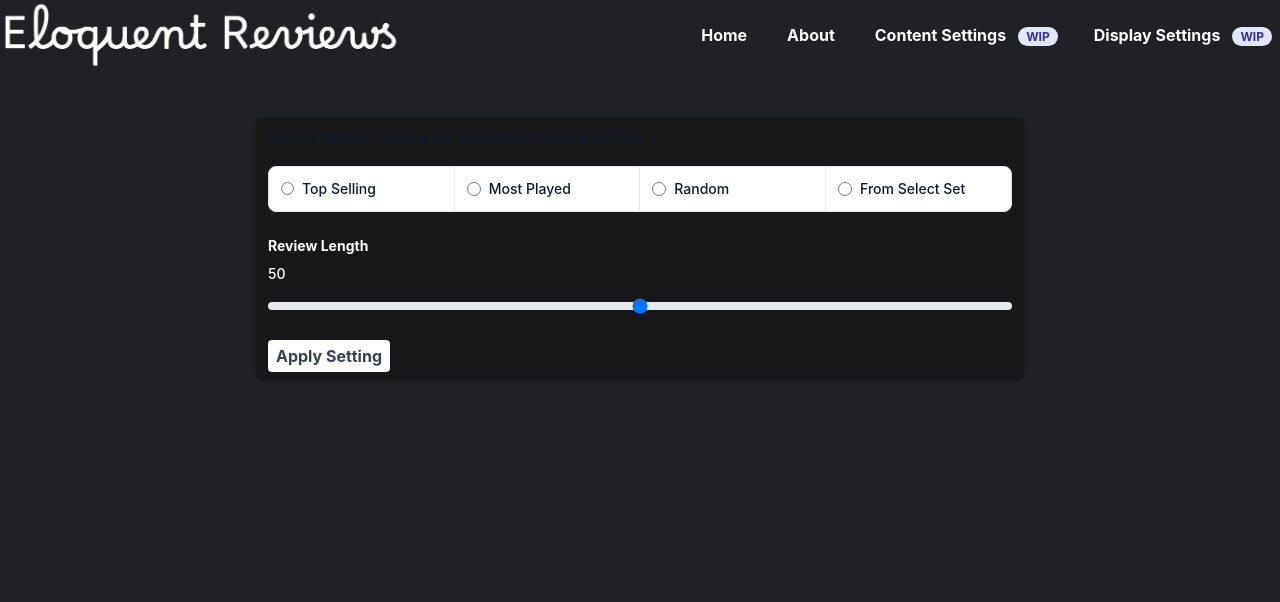
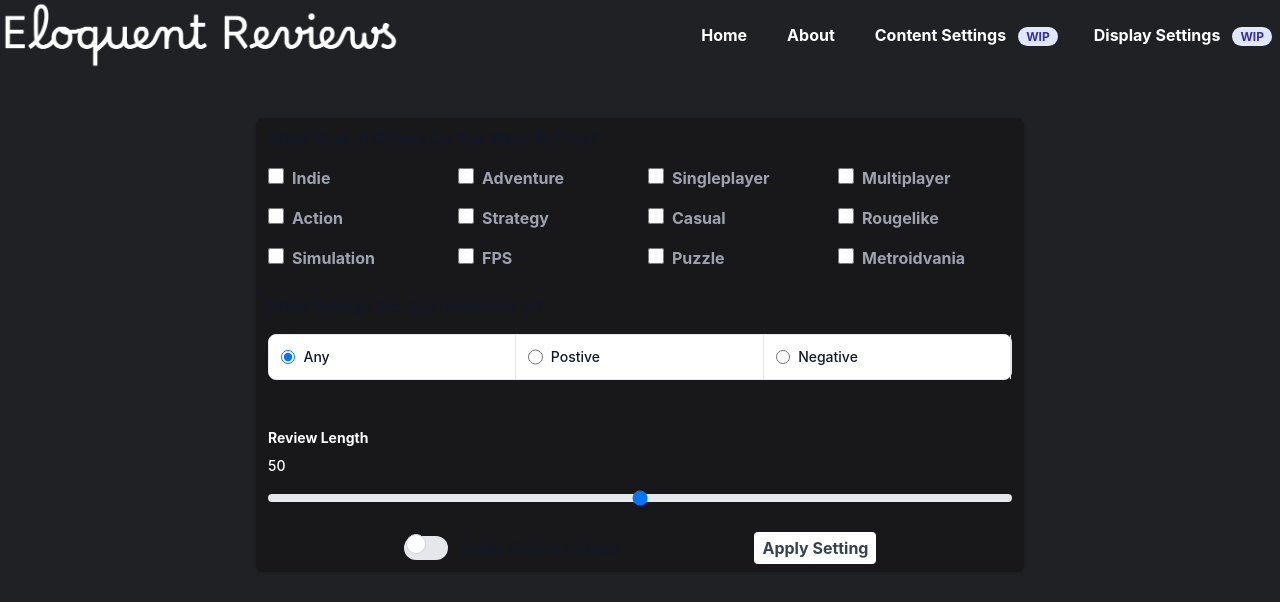
Before and after one commit to ChrisCaliendo/EloquentReviews, a React (Create React App) app in the folder frontEnd/: page /content_settings in a window 1280 px wide. Shown: the top 602 px of the page. Built offline with nearby package versions, Linux system fonts and the light colour scheme; a web font is replaced by a local one.

Commit message:
added checkbox to content settings

```diff
--- a/frontEnd/src/ContentManagement.js
+++ b/frontEnd/src/ContentManagement.js
@@ -6,10 +6,11 @@ export const ContentManager = ({ children }) => {
     const [contentConfig, setContentConfig] = useState({
 
         useConfig: false,
-        gameType: '',
+        gameType: 'Funny',
+        gameRating: 'Any',
         reviewLength: 50,
-        lengthType: '',
-        gameSearchTag: ''
+        lengthType: ''
+
 
     })
 
--- a/frontEnd/src/ContentSettings.js
+++ b/frontEnd/src/ContentSettings.js
@@ -1,5 +1,6 @@
 import { useState, useContext } from "react";
 import { useContentConfig } from "./ContentManagement";
+import SteamTag from "./SteamTag";
 //import {useSettingsContext} from '../.'
 
 const ContentSettings = () => {
@@ -8,9 +9,9 @@ const ContentSettings = () => {
 
     const [useConfig, setUseConfig] = useState(contentConfig.useConfig)
     const [gameType, setGameType] = useState(contentConfig.gameType)
+    const [reviewRating, setRating] = useState(contentConfig.gameRating)
     const [reviewLength, setReviewLimit] = useState(contentConfig.reviewLength) //from 30 to 250
     const [lengthType, setLengthType] = useState(contentConfig.lengthType)
-    const [gameSearchName, setGameSearchName] = useState(contentConfig.gameSearchName)
 
     const applyContentSettings = () => {
         setContextConfig({
@@ -18,43 +19,74 @@ const ContentSettings = () => {
             gameType: gameType,
             reviewLength: reviewLength,
             lengthType: lengthType,
-            gameSearchName: gameSearchName
+            reviewRating: reviewRating
         })
     };
 
     const handleSliderChange = (event) => {
         setReviewLimit(event.target.value);
     };
+
+    const handleTypeChange = (event) => {
+        setGameType(event.target.value);
+    };
+
+    const handleRatingChange = (event) => {
+        setRating(event.target.value);
+    };
+
+    const handleToggle = (event) => {
+        setUseConfig(!event.target.value);
+        console.log(useConfig)
+    };
+
     return (
+
         <div className="border border-none shadow rounded-md p-5 max-w-3xl w-full mx-auto px-3 py-2 text-white bg-zinc-900 font-semibold">
+            <h3 className="mb-4 font-semibold text-gray-900 dark:text-white">What Kind of Games Do You Want To Find?</h3>
+            <div onChange={handleTypeChange} className="grid grid-cols-4 gap-4">
 
-            <h3 className="mb-4 font-semibold text-gray-900 dark:text-white">Select Which Games Do You Want Reviews From</h3>
+                <SteamTag tagName="Indie" />
+                <SteamTag tagName="Adventure" />
+                <SteamTag tagName="Singleplayer" />
+                <SteamTag tagName="Multiplayer" />
+                <SteamTag tagName="Action" />
+                <SteamTag tagName="Strategy" />
+                <SteamTag tagName="Casual" />
+                <SteamTag tagName="Rougelike" />
+                <SteamTag tagName="Simulation" />
+                <SteamTag tagName="FPS" />
+                <SteamTag tagName="Puzzle" />
+                <SteamTag tagName="Metroidvania" />
+
+            </div>
+            <br />
+
+            <div onChange={handleRatingChange}>
+                <h3 className="mb-4 font-semibold text-gray-900 dark:text-white">What Ratings Are You Interested In?</h3>
                 <ul className="items-center w-full text-sm font-medium text-gray-900 bg-white border border-gray-200 rounded-lg sm:flex dark:bg-gray-700 dark:border-gray-600 dark:text-white">
                     <li className="w-full border-b border-gray-200 sm:border-b-0 sm:border-r dark:border-gray-600">
                         <div className="flex items-center pl-3">
-                        <input id="horizontal-list-radio-license" type="radio" value="topSelling" name="list-radio" classNameName="w-4 h-4 text-blue-600 bg-gray-100 border-gray-300 focus:ring-blue-500 dark:focus:ring-blue-600 dark:ring-offset-gray-700 dark:focus:ring-offset-gray-700 focus:ring-2 dark:bg-gray-600 dark:border-gray-500"/>
-                        <label for="horizontal-list-radio-license" className="w-full py-3 ml-2 text-sm font-medium text-gray-900 dark:text-gray-300">Top Selling</label>
+                            <input id="horizontal-list-radio-license" type="radio" value="Any" name="rating-input" checked={reviewRating === "Any"} className="w-4 h-4 text-gray-600 bg-gray-100 border-gray-300 focus:ring-gray-500 dark:focus:ring-gray-600 dark:ring-offset-gray-700 dark:focus:ring-offset-gray-700 focus:ring-2 dark:bg-gray-600 dark:border-gray-500"/>
+                            <label for="horizontal-list-radio-license" className="w-full py-3 ml-2 text-sm font-medium text-gray-900 dark:text-gray-300">Any</label>
                         </div>
                     </li>
                     <li className="w-full border-b border-gray-200 sm:border-b-0 sm:border-r dark:border-gray-600">
                         <div className="flex items-center pl-3">
-                        <input id="horizontal-list-radio-id" type="radio" value="mostPlayed" name="list-radio" className="w-4 h-4 text-blue-600 bg-gray-100 border-gray-300 focus:ring-blue-500 dark:focus:ring-blue-600 dark:ring-offset-gray-700 dark:focus:ring-offset-gray-700 focus:ring-2 dark:bg-gray-600 dark:border-gray-500"/>
-                        <label for="horizontal-list-radio-id" className="w-full py-3 ml-2 text-sm font-medium text-gray-900 dark:text-gray-300">Most Played</label>
+                            <input id="horizontal-list-radio-id" type="radio" value="Positive" name="rating-input" checked={reviewRating === "Positive"} className="w-4 h-4 text-gray-600 bg-gray-100 border-gray-300 focus:ring-gray-500 dark:focus:ring-gray-600 dark:ring-offset-gray-700 dark:focus:ring-offset-gray-700 focus:ring-2 dark:bg-gray-600 dark:border-gray-500"/>
+                            <label for="horizontal-list-radio-id" className="w-full py-3 ml-2 text-sm font-medium text-gray-900 dark:text-gray-300">Postive</label>
                         </div>
                     </li>
                     <li className="w-full border-b border-gray-200 sm:border-b-0 sm:border-r dark:border-gray-600">
                         <div className="flex items-center pl-3">
-                        <input id="horizontal-list-radio-millitary" type="radio" value="random" name="list-radio" className="w-4 h-4 text-blue-600 bg-gray-100 border-gray-300 focus:ring-blue-500 dark:focus:ring-blue-600 dark:ring-offset-gray-700 dark:focus:ring-offset-gray-700 focus:ring-2 dark:bg-gray-600 dark:border-gray-500"/>
-                        <label for="horizontal-list-radio-millitary" className="w-full py-3 ml-2 text-sm font-medium text-gray-900 dark:text-gray-300">Random</label>
-                    </div>
-                </li>
-                <li className="w-full dark:border-gray-600">
-                    <div className="flex items-center pl-3">
-                        <input id="horizontal-list-radio-passport" type="radio" value="selectSet" name="list-radio" className="w-4 h-4 text-blue-600 bg-gray-100 border-gray-300 focus:ring-blue-500 dark:focus:ring-blue-600 dark:ring-offset-gray-700 dark:focus:ring-offset-gray-700 focus:ring-2 dark:bg-gray-600 dark:border-gray-500"/>
-                        <label for="horizontal-list-radio-passport" className="w-full py-3 ml-2 text-sm font-medium text-gray-900 dark:text-gray-300">From Select Set</label>
+                            <input id="horizontal-list-radio-millitary" type="radio" value="Negative" name="rating-input" checked={reviewRating === "Negative"} className="w-4 h-4 text-gray-600 bg-gray-100 border-gray-300 focus:ring-gray-500 dark:focus:ring-gray-600 dark:ring-offset-gray-700 dark:focus:ring-offset-gray-700 focus:ring-2 dark:bg-gray-600 dark:border-gray-500"/>
+                            <label for="horizontal-list-radio-millitary" className="w-full py-3 ml-2 text-sm font-medium text-gray-900 dark:text-gray-300">Negative</label>
                         </div>
                     </li>
                 </ul>
+            </div>
+
+            <br />
             <br />
 
             <label for="disabled-range" className="block mb-2 text-sm font-bold  text-white">Review Length</label>
@@ -64,10 +96,20 @@ const ContentSettings = () => {
             <br />
             <br />
 
+            <div className="flex 2xl:flex justify-evenly">
+            <label className="relative inline-flex items-center cursor-pointer">
+                <input type="checkbox" value="" className="sr-only peer"/>
+                <div onChange={handleToggle} className="w-11 h-6 bg-gray-200 peer-focus:outline-none peer-focus:ring-4 peer-focus:ring-green-300 dark:peer-focus:ring-black rounded-full peer dark:bg-gray-700 peer-checked:after:translate-x-full peer-checked:after:border-white after:content-[''] after:absolute after:top-[2px] after:left-[2px] after:bg-white after:border-gray-300 after:border after:rounded-full after:h-5 after:w-5 after:transition-all dark:border-gray-600 peer-checked:bg-green-500"></div>
+                <span className="ml-3 text-sm font-medium text-gray-900 dark:text-gray-300">Enable Custom Settings</span>
+            </label>
+
             <form  onSubmit={applyContentSettings}>
                 <button type="submit" className="px-2 py-1 font-bold text-gray-700  bg-white rounded hover:bg-gray-300"> Apply Setting </button>
             </form>
             </div>
+
+
+        </div>
     );
 }
 export default ContentSettings;
--- a/frontEnd/src/Home.js
+++ b/frontEnd/src/Home.js
@@ -12,6 +12,7 @@ const Home = () => {
     const [author, setAuthor] = useState('');
     const [game, setGame] = useState("");
     const [gameUrl, setGameUrl] = useState("");
+    const [searchName, setSearchName] = useState("");
 
     const { contentConfig } = useContentConfig()
 
@@ -44,7 +45,7 @@ const Home = () => {
                 'gameType': contentConfig.gameType,
                 'reviewLength': contentConfig.reviewLength,
                 'lengthType': contentConfig.lengthType,
-                'gameSearchName': contentConfig.gameSearchName
+                'searchName': searchName
             })
         };
 
@@ -78,15 +79,33 @@ const Home = () => {
         sendInfo("similar");
     }
 
+    const findSearchReview = () => {
+        setLoading(true)
+        setError("");
+        setMessage("");
+        sendInfo("search");
+    }
 
     return (
         <div className="home">
 
             <div className="container flex items-center justify-between mx-auto flex-col 2xl:flex-row">
+            <label for="default-search" class="mb-2 text-sm font-medium text-gray-900 sr-only dark:text-white">Search</label>
+
                 <div className="p-5 max-w-2xl w-full mx-auto px-3 py-2 ">
+                    <div class="relative max-w-xl justify-evenly mx-auto">
+                        <div class="absolute inset-y-0 left-0 flex items-center pl-3 pointer-events-none">
+                            <svg class="w-5 h-10 text-gray-500 dark:text-gray-400" aria-hidden="true" xmlns="http://www.w3.org/2000/svg" fill="none" viewBox="0 10 20 20">
+                            <path stroke="currentColor" stroke-linecap="round" stroke-linejoin="round" stroke-width="2" d="m19 19-4-4m0-7A7 7 0 1 1 1 8a7 7 0 0 1 14 0Z"/>
+                            </svg>
+                        </div>
+                        <input type="search" id="default-search" class="block w-full p-4 pl-10 text-sm text-gray-900 border border-gray-300 rounded-lg bg-gray-50 focus:ring-gray-600 focus:border-gray-600 dark:bg-gray-700 dark:border-gray-600 dark:placeholder-gray-400 dark:text-white dark:focus:ring-gray-400 " placeholder="Enter Name of Game" required/>
+                        <br />
+                    </div>
                     <div className="flex justify-evenly">
-                        <button onClick={findRandomReview} className="px-4 py-2 font-bold text-gray-700  bg-white rounded hover:bg-gray-300">Find Random Review</button>
-                        <button onClick={findSimilarReview} disabled={!game} className="px-4 py-2 font-bold text-gray-700 bg-white rounded hover:bg-gray-300 disabled:opacity-50 disabled:cursor-not-allowed">Find Similar Review</button>
+                        <button title="Finds Review of Random Game" data-te-placement="top" data-te-toggle="tooltip" onClick={findRandomReview} className="px-4 py-2 font-bold text-gray-700  bg-white rounded hover:bg-gray-300">Find Random Review</button>
+                        <button title="Finds Review From The Same Game as Previous Review" data-te-placement="top" data-te-toggle="tooltip" onClick={findSimilarReview} disabled={!game} className="px-4 py-2 font-bold text-gray-700 bg-white rounded hover:bg-gray-300 disabled:opacity-50 disabled:cursor-not-allowed">Find Similar Review</button>
+                        <button title="Finds Review From Game Entered in Search" data-te-placement="top" data-te-toggle="tooltip" onClick={findSearchReview} disabled={!game} className="px-4 py-2 font-bold text-gray-700 bg-white rounded hover:bg-gray-300 disabled:opacity-50 disabled:cursor-not-allowed">Find Search Review</button>
                     </div>
                 <br />
                 <div className="border border-none shadow rounded-md p-5 max-w-2xl w-full mx-auto px-3 py-2 text-white bg-zinc-900">
--- /dev/null
+++ b/frontEnd/src/SteamTag.js
@@ -0,0 +1,10 @@
+const SteamTag = ({ tagName }) => {
+    return (
+        <div>
+            <input id="checkbox" type="checkbox" value={tagName} className="w-4 h-4 text-blue-600 bg-gray-100 border-gray-300 rounded focus:ring-blue-500 dark:focus:ring-blue-600 dark:ring-offset-gray-800 focus:ring-2 dark:bg-gray-700 dark:border-gray-600"/>
+            <label for="checkbox" className="ml-2 text-md font-bold text-gray-400 dark:text-gray-500">{ tagName }</label>
+        </div>
+
+    );
+}
+ export default SteamTag;
```
Lines whose indentation alone changed are shown as unchanged.
